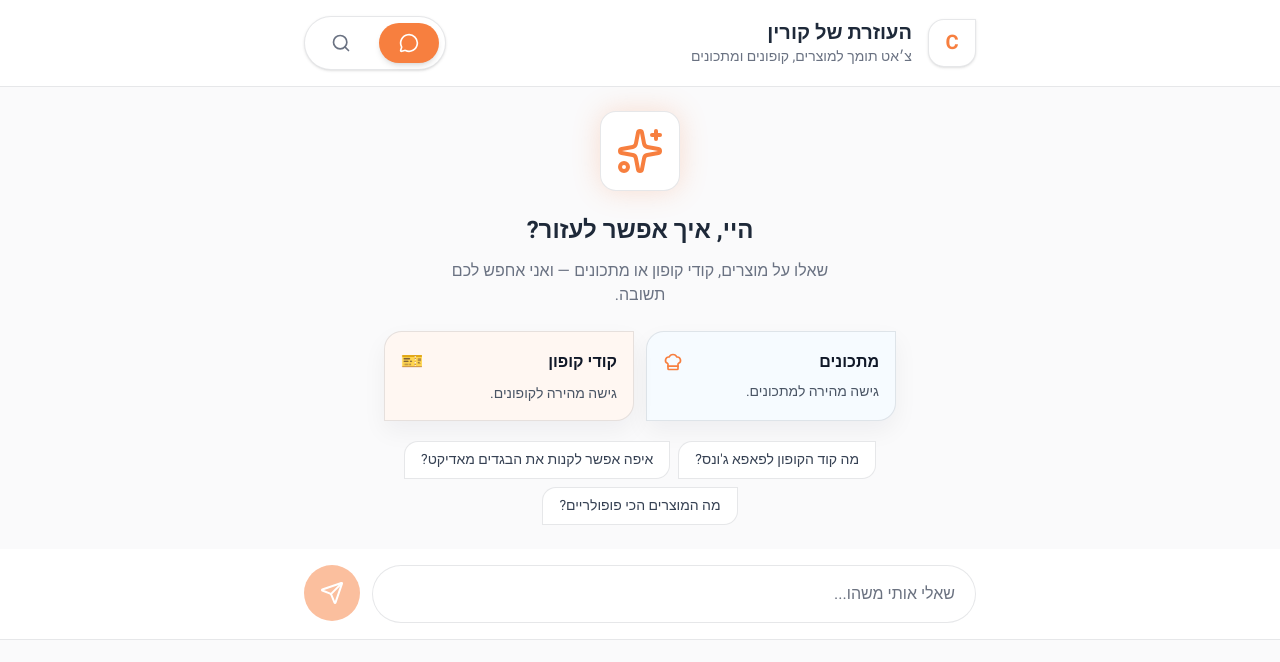
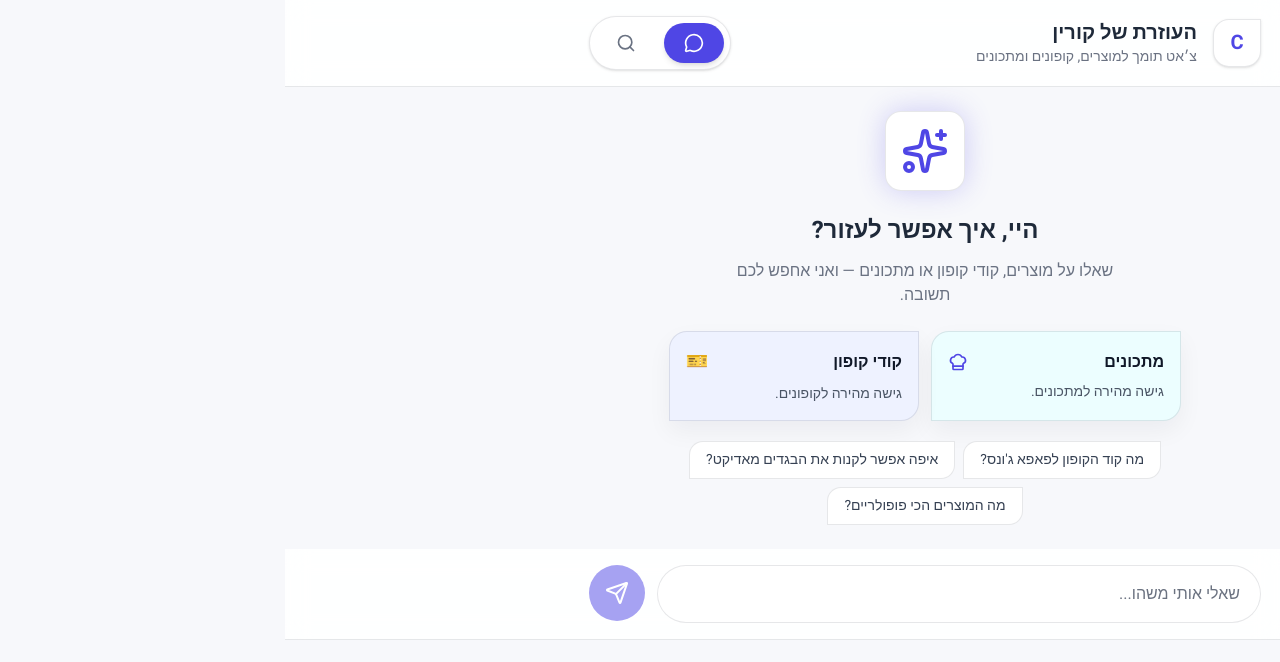
Before and after one commit to Idosegev23/corin, a Next.js app: page / in a window 1280 px wide. Shown: the top 662 px of the page. Built offline with nearby package versions, Linux system fonts and the light colour scheme.

Commit message:
Update UI palette to indigo/violet (remove orange)

```diff
--- a/src/app/globals.css
+++ b/src/app/globals.css
@@ -1,23 +1,28 @@
 @import "tailwindcss";
 
 :root {
-  --primary: #F77F3F;
-  --primary-600: #e66f2f;
+  /* Brand palette (cool + modern, no orange) */
+  --primary: #4f46e5; /* indigo */
+  --primary-600: #4338ca;
+  --primary-rgb: 79 70 229;
+  --accent: #a855f7; /* violet */
+  --code-bg: rgb(var(--primary-rgb) / 0.12);
+
   --text-primary: #111827;
   --text-secondary: #6b7280;
-  --bg: #fafafb;
+  --bg: #f7f8fb;
   --surface: #ffffff;
   --surface-2: #f5f6f8;
   --border: rgba(17, 24, 39, 0.10);
   --shadow: 0 8px 24px rgba(17, 24, 39, 0.08);
 
   /* subtle tints (professional, not “kids pastel blocks”) */
-  --tint-1: #fff7f2;
-  --tint-2: #f6fbff;
-  --tint-3: #f6fff8;
-  --tint-4: #fff7fb;
-  --tint-5: #f8f7ff;
-  --tint-6: #fffbf0;
+  --tint-1: #eef2ff; /* indigo-50 */
+  --tint-2: #ecfeff; /* cyan-50 */
+  --tint-3: #f0fdf4; /* green-50 */
+  --tint-4: #f5f3ff; /* violet-50 */
+  --tint-5: #f1f5f9; /* slate-100 */
+  --tint-6: #eff6ff; /* blue-50 */
 }
 
 * {
@@ -57,8 +62,8 @@ body {
 }
 
 @keyframes pulse-glow {
-  0%, 100% { box-shadow: 0 0 20px rgba(247, 127, 63, 0.15); }
-  50% { box-shadow: 0 0 35px rgba(247, 127, 63, 0.3); }
+  0%, 100% { box-shadow: 0 0 20px rgb(var(--primary-rgb) / 0.16); }
+  50% { box-shadow: 0 0 35px rgb(var(--primary-rgb) / 0.32); }
 }
 
 @keyframes slide-up {
@@ -100,7 +105,7 @@ body {
   background: var(--primary);
   border-radius: 18px 0 18px 18px; /* leaf-ish: sharp top-right */
   color: white;
-  box-shadow: 0 10px 24px rgba(247, 127, 63, 0.18);
+  box-shadow: 0 10px 24px rgb(var(--primary-rgb) / 0.20);
 }
 
 .chat-bubble-assistant {
@@ -125,7 +130,7 @@ body {
 }
 
 .chat-bubble-assistant .markdown-content code {
-  background: rgba(247, 127, 63, 0.10);
+  background: var(--code-bg);
   color: var(--primary-600);
 }
 
@@ -139,8 +144,8 @@ body {
 
 .product-card:hover {
   transform: translateY(-4px);
-  border-color: rgba(247, 127, 63, 0.35);
-  box-shadow: 0 18px 44px rgba(247, 127, 63, 0.12);
+  border-color: rgb(var(--primary-rgb) / 0.38);
+  box-shadow: 0 18px 44px rgb(var(--primary-rgb) / 0.14);
 }
 
 /* Search input - Light */
@@ -157,8 +162,8 @@ body {
 
 .search-input:focus {
   background: var(--surface);
-  border-color: rgba(247, 127, 63, 0.55);
-  box-shadow: 0 0 0 4px rgba(247, 127, 63, 0.10);
+  border-color: rgb(var(--primary-rgb) / 0.62);
+  box-shadow: 0 0 0 4px rgb(var(--primary-rgb) / 0.12);
 }
 
 /* Button styles - Solid */
@@ -171,7 +176,7 @@ body {
 .btn-primary:hover {
   background: var(--primary-600);
   transform: scale(1.02);
-  box-shadow: 0 8px 20px rgba(247, 127, 63, 0.25);
+  box-shadow: 0 8px 20px rgb(var(--primary-rgb) / 0.26);
 }
 
 /* Category pill - Light */
@@ -246,7 +251,7 @@ body {
 }
 
 .markdown-content code {
-  background: rgba(247, 127, 63, 0.10);
+  background: var(--code-bg);
   padding: 2px 6px;
   border-radius: 4px;
   font-family: 'Fira Code', monospace;
@@ -300,6 +305,6 @@ body {
 
 .marquee-item:hover {
   transform: translateY(-1px);
-  border-color: rgba(247, 127, 63, 0.35);
+  border-color: rgb(var(--primary-rgb) / 0.38);
   box-shadow: 0 14px 30px rgba(17, 24, 39, 0.10);
 }
--- a/src/app/page.tsx
+++ b/src/app/page.tsx
@@ -159,7 +159,7 @@ export default function Home() {
         <div className="max-w-2xl mx-auto flex items-center justify-between">
           <div className="flex items-center gap-4">
             <div className="w-12 h-12 flex items-center justify-center flex-shrink-0 bg-white border border-[var(--border)] shadow-sm" style={{ borderRadius: '16px 0 16px 16px' }}>
-              <span className="text-xl font-bold" style={{ color: '#F77F3F' }}>C</span>
+              <span className="text-xl font-bold" style={{ color: 'var(--primary)' }}>C</span>
             </div>
             <div>
               <h1 className="font-bold text-xl text-gray-800">העוזרת של קורין</h1>
@@ -171,7 +171,7 @@ export default function Home() {
               onClick={() => setActiveTab('chat')}
               className={`px-5 py-2.5 rounded-full text-sm font-medium transition-all ${
                 activeTab === 'chat'
-                  ? 'bg-[#F77F3F] text-white shadow-md'
+                  ? 'bg-[var(--primary)] text-white shadow-md'
                   : 'text-gray-500 hover:text-gray-700'
               }`}
             >
@@ -181,7 +181,7 @@ export default function Home() {
               onClick={() => setActiveTab('search')}
               className={`px-5 py-2.5 rounded-full text-sm font-medium transition-all ${
                 activeTab === 'search'
-                  ? 'bg-[#F77F3F] text-white shadow-md'
+                  ? 'bg-[var(--primary)] text-white shadow-md'
                   : 'text-gray-500 hover:text-gray-700'
               }`}
             >
@@ -212,7 +212,7 @@ export default function Home() {
                       transition={{ type: 'spring', bounce: 0.5 }}
                       className="w-20 h-20 rounded-2xl flex items-center justify-center mb-6 animate-pulse-glow bg-white border border-[var(--border)] shadow-sm"
                     >
-                      <Sparkles className="w-12 h-12" style={{ color: '#F77F3F' }} />
+                      <Sparkles className="w-12 h-12" style={{ color: 'var(--primary)' }} />
                     </motion.div>
 
                     <h2 className="text-2xl font-bold mb-3 text-gray-800">היי, איך אפשר לעזור?</h2>
@@ -234,7 +234,7 @@ export default function Home() {
                       >
                         <div className="flex items-center justify-between mb-2">
                           <p className="font-semibold text-gray-900">מתכונים</p>
-                          <ChefHat className="w-5 h-5 text-[#F77F3F]" />
+                          <ChefHat className="w-5 h-5 text-[var(--primary)]" />
                         </div>
                         <p className="text-sm text-gray-600">גישה מהירה למתכונים.</p>
                       </button>
@@ -304,14 +304,14 @@ export default function Home() {
                                       href={href}
                                       target="_blank"
                                       rel="noopener noreferrer"
-                                      className="text-[#F77F3F] hover:text-[#FF6B35] underline inline-flex items-center gap-1"
+                                      className="text-[var(--primary)] hover:text-[var(--accent)] underline inline-flex items-center gap-1"
                                     >
                                       {children}
                                       <ExternalLink className="w-3 h-3" />
                                     </a>
                                   ),
                                   strong: ({ children }) => (
-                                    <strong className="font-bold text-[#FF6B35]">{children}</strong>
+                                    <strong className="font-bold text-[var(--primary-600)]">{children}</strong>
                                   ),
                                   p: ({ children }) => (
                                     <p className="mb-2 last:mb-0">{children}</p>
@@ -326,7 +326,10 @@ export default function Home() {
                                     <li className="text-sm">{children}</li>
                                   ),
                                   code: ({ children }) => (
-                                    <code className="px-2 py-0.5 rounded font-mono text-[#FF6B35]" style={{ background: '#FFECD2' }}>
+                                    <code
+                                      className="px-2 py-0.5 rounded font-mono text-[var(--primary-600)]"
+                                      style={{ background: 'var(--code-bg)' }}
+                                    >
                                       {children}
                                     </code>
                                   ),
@@ -419,7 +422,7 @@ export default function Home() {
                         onClick={() => setSelectedCategory(cat.id)}
                         className={`px-5 py-3 rounded-full text-base whitespace-nowrap flex items-center gap-2 font-medium transition-all border ${
                           selectedCategory === cat.id
-                            ? 'bg-[#F77F3F] text-white border-[#F77F3F]'
+                            ? 'bg-[var(--primary)] text-white border-[var(--primary)]'
                             : 'bg-white text-gray-700 border-[var(--border)] hover:bg-[var(--surface-2)]'
                         }`}
                       >
@@ -448,7 +451,7 @@ export default function Home() {
                             whileHover={{ scale: 1.02 }}
                             whileTap={{ scale: 0.98 }}
                             onClick={() => handleCopyCode(coupon.code)}
-                            className="rounded-2xl p-4 cursor-pointer transition-all border border-transparent hover:border-[#F77F3F]"
+                            className="rounded-2xl p-4 cursor-pointer transition-all border border-transparent hover:border-[var(--primary)]"
                             style={{ background: tints[index % tints.length] }}
                           >
                             <div className="flex items-center justify-between mb-2">
@@ -459,7 +462,7 @@ export default function Home() {
                                 <Copy className="w-5 h-5 text-gray-400" />
                               )}
                             </div>
-                            <p className="font-mono font-bold text-lg text-[#F77F3F]">{coupon.code}</p>
+                            <p className="font-mono font-bold text-lg text-[var(--primary)]">{coupon.code}</p>
                             <p className="text-sm text-gray-600 mt-1">{coupon.description}</p>
                           </motion.div>
                         ))}
@@ -471,7 +474,7 @@ export default function Home() {
                   {(selectedCategory === 'all' || selectedCategory === 'recipes' || searchQuery.includes('מתכון')) && (
                     <div className="mb-8">
                       <h3 className="text-xl font-bold mb-4 flex items-center gap-2 text-gray-800">
-                        <ChefHat className="w-6 h-6 text-[#F77F3F]" />
+                        <ChefHat className="w-6 h-6 text-[var(--primary)]" />
                         מתכונים
                       </h3>
                       <div className="space-y-3">
@@ -484,7 +487,7 @@ export default function Home() {
                             initial={{ opacity: 0, y: 20 }}
                             animate={{ opacity: 1, y: 0 }}
                             transition={{ delay: index * 0.05 }}
-                            className="rounded-2xl overflow-hidden flex gap-4 border border-transparent hover:border-[#F77F3F] transition-all"
+                            className="rounded-2xl overflow-hidden flex gap-4 border border-transparent hover:border-[var(--primary)] transition-all"
                             style={{ background: tints[index % tints.length] }}
                           >
                             <div className="w-28 h-28 flex-shrink-0">
@@ -495,11 +498,11 @@ export default function Home() {
                               />
                             </div>
                             <div className="p-4 flex-1">
-                              <h4 className="font-bold text-base text-[#F77F3F]">{recipe.name}</h4>
+                              <h4 className="font-bold text-base text-[var(--primary)]">{recipe.name}</h4>
                               <p className="text-sm text-gray-600 mt-1 line-clamp-2">
                                 {recipe.description}
                               </p>
-                              <div className="flex items-center gap-1 mt-3 text-sm text-[#F77F3F]">
+                              <div className="flex items-center gap-1 mt-3 text-sm text-[var(--primary)]">
                                 <ExternalLink className="w-4 h-4" />
                                 <span>לצפייה במתכון</span>
                               </div>
@@ -512,7 +515,7 @@ export default function Home() {
 
                   {/* Products */}
                   <h3 className="text-xl font-bold mb-4 flex items-center gap-2 text-gray-800">
-                    <ShoppingBag className="w-6 h-6 text-[#F77F3F]" />
+                    <ShoppingBag className="w-6 h-6 text-[var(--primary)]" />
                     מוצרים
                   </h3>
                   <div className="grid grid-cols-2 gap-4">
@@ -536,17 +539,17 @@ export default function Home() {
                           {product.couponCode && (
                             <div
                               className="absolute top-3 right-3 text-white text-xs font-bold px-3 py-1.5 rounded-full shadow-md"
-                              style={{ background: '#F77F3F' }}
+                              style={{ background: 'var(--primary)' }}
                             >
                               קופון
                             </div>
                           )}
                         </div>
                         <div className="p-4">
-                          <p className="text-sm text-[#F77F3F] font-medium mb-1">{product.brand}</p>
+                          <p className="text-sm text-[var(--primary)] font-medium mb-1">{product.brand}</p>
                           <h4 className="font-medium text-base line-clamp-2 text-gray-800">{product.name}</h4>
                           {product.couponCode && (
-                            <p className="text-sm text-[#FF6B35] mt-2 font-mono font-bold">
+                            <p className="text-sm text-[var(--primary-600)] mt-2 font-mono font-bold">
                               {product.couponCode}
                             </p>
                           )}
@@ -588,7 +591,7 @@ export default function Home() {
                         {post.brand && (
                           <div
                             className="absolute top-2 right-2 text-white text-[10px] px-2 py-1 rounded-full font-medium"
-                            style={{ background: '#F77F3F' }}
+                            style={{ background: 'var(--primary)' }}
                           >
                             {post.brand}
                           </div>
```
